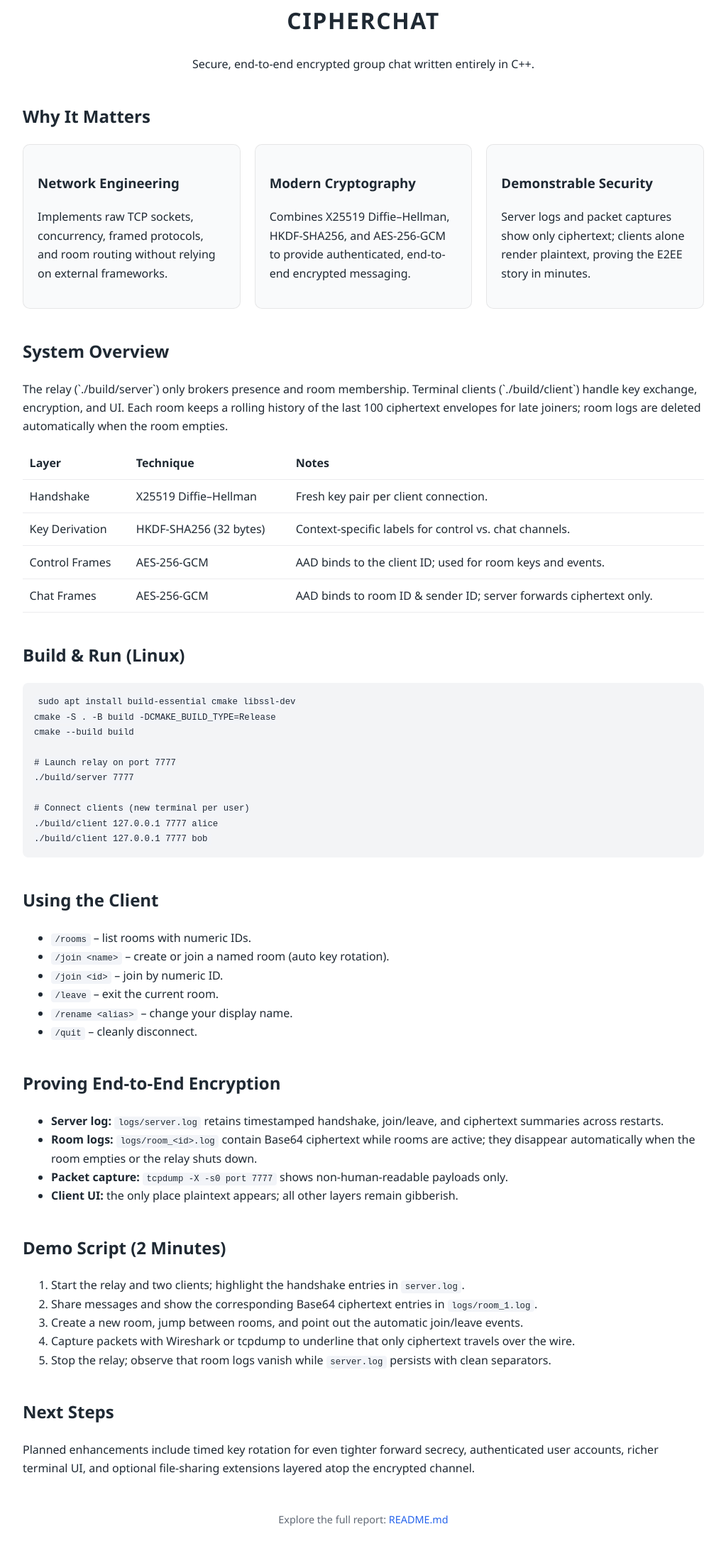
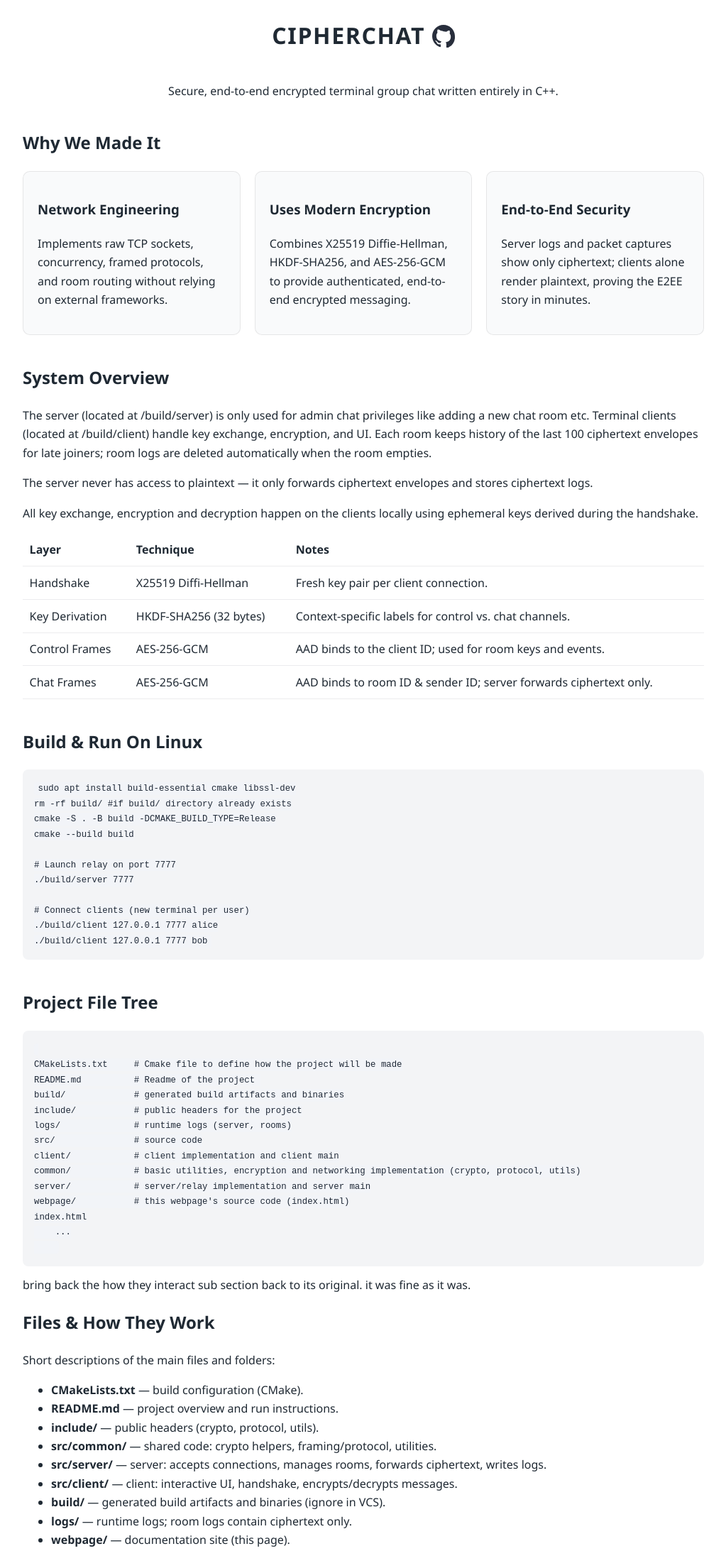
Before and after one commit to WhiteR9se/Cipher-Chat, a plain HTML site: page webpage/index.html in a window 1280 px wide. Shown: the part 37-2222 px from the top of the page at 71% size, without its empty margins (128-1151 px from the left). Drawn offline with Linux system fonts and the light colour scheme.

Commit message:
updated webpage

```diff
--- a/webpage/index.html
+++ b/webpage/index.html
@@ -2,7 +2,7 @@
 <html lang="en">
 <head>
     <meta charset="UTF-8">
-    <title>CipherChat – Project Summary</title>
+    <title>CipherChat</title>
     <style>
         body {
             font-family: "Segoe UI", Roboto, system-ui, -apple-system, sans-serif;
@@ -70,27 +70,58 @@
         a:hover {
             text-decoration: underline;
         }
+        /* Title row with GitHub link */
+        .title-row {
+            display: flex;
+            align-items: center;
+            justify-content: center;
+            gap: 0.6rem;
+        }
+        .github-link {
+            display: inline-flex;
+            align-items: center;
+            color: inherit;
+        }
+        .github-link svg {
+            width: 32px;
+            height: 32px;
+            color: #111827; /* dark gray */
+            opacity: 0.9;
+            transition: opacity 0.15s ease, transform 0.15s ease;
+        }
+        .github-link:hover svg {
+            opacity: 1;
+            transform: translateY(-2px);
+        }
     </style>
 </head>
 <body>
 <header>
-    <h1>CipherChat</h1>
-    <p>Secure, end-to-end encrypted group chat written entirely in C++.</p>
+    <div class="title-row">
+        <h1>CipherChat</h1>
+        <a class="github-link" href="https://github.com/WhiteR9se/Cipher-Chat" target="_blank" rel="noopener noreferrer" aria-label="View the project on GitHub">
+            <!-- Inline GitHub mark (octocat) -->
+       </svg>     <svg viewBox="0 0 16 16" fill="currentColor" aria-hidden="true" focusable="false">
+                <path fill-rule="evenodd" d="M8 0C3.58 0 0 3.58 0 8c0 3.54 2.29 6.53 5.47 7.59.4.07.55-.17.55-.38 0-.19-.01-.82-.01-1.49-2.01.37-2.53-.49-2.69-.94-.09-.23-.48-.94-.82-1.13-.28-.15-.68-.52-.01-.53.63-.01 1.08.58 1.23.82.72 1.2 1.87.85 2.33.65.07-.52.28-.85.51-1.05-1.78-.2-3.64-.89-3.64-3.95 0-.87.31-1.59.82-2.15-.08-.2-.36-1.02.08-2.12 0 0 .67-.21 2.2.82A7.65 7.65 0 018 4.58c.68.003 1.36.092 2 .27 1.53-1.04 2.2-.82 2.2-.82.44 1.10.16 1.92.08 2.12.51.56.82 1.27.82 2.15 0 3.07-1.87 3.75-3.65 3.95.29.25.54.73.54 1.48 0 1.07-.01 1.93-.01 2.2 0 .21.15.46.55.38A8.013 8.013 0 0016 8c0-4.42-3.58-8-8-8z"></path>
+            </svg>
+        </a>
+    </div>
+    <p>Secure, end-to-end encrypted terminal group chat written entirely in C++.</p>
 </header>
 
 <section>
-    <h2>Why It Matters</h2>
+    <h2>Why We Made It</h2>
     <div class="grid">
         <div class="card">
             <h3>Network Engineering</h3>
             <p>Implements raw TCP sockets, concurrency, framed protocols, and room routing without relying on external frameworks.</p>
         </div>
         <div class="card">
-            <h3>Modern Cryptography</h3>
-            <p>Combines X25519 Diffie–Hellman, HKDF-SHA256, and AES-256-GCM to provide authenticated, end-to-end encrypted messaging.</p>
+            <h3>Uses Modern Encryption</h3>
+            <p>Combines X25519 Diffie-Hellman, HKDF-SHA256, and AES-256-GCM to provide authenticated, end-to-end encrypted messaging.</p>
         </div>
         <div class="card">
-            <h3>Demonstrable Security</h3>
+            <h3>End-to-End Security</h3>
             <p>Server logs and packet captures show only ciphertext; clients alone render plaintext, proving the E2EE story in minutes.</p>
         </div>
     </div>
@@ -98,7 +129,9 @@
 
 <section>
     <h2>System Overview</h2>
-    <p>The relay (`./build/server`) only brokers presence and room membership. Terminal clients (`./build/client`) handle key exchange, encryption, and UI. Each room keeps a rolling history of the last 100 ciphertext envelopes for late joiners; room logs are deleted automatically when the room empties.</p>
+    <p>The server (located at /build/server) is only used for admin chat privileges like adding a new chat room etc. Terminal clients (located at /build/client) handle key exchange, encryption, and UI. Each room keeps history of the last 100 ciphertext envelopes for late joiners; room logs are deleted automatically when the room empties.</p>
+        <p>The server never has access to plaintext — it only forwards ciphertext envelopes and stores ciphertext logs.</p>
+        <p>All key exchange, encryption and decryption happen on the clients locally using ephemeral keys derived during the handshake.</p>
     <table>
         <thead>
         <tr>
@@ -110,7 +143,7 @@
         <tbody>
         <tr>
             <td>Handshake</td>
-            <td>X25519 Diffie–Hellman</td>
+            <td>X25519 Diffi-Hellman</td>
             <td>Fresh key pair per client connection.</td>
         </tr>
         <tr>
@@ -133,8 +166,9 @@
 </section>
 
 <section>
-    <h2>Build &amp; Run (Linux)</h2>
+    <h2>Build &amp; Run On Linux</h2>
     <pre><code>sudo apt install build-essential cmake libssl-dev
+rm -rf build/ #if build/ directory already exists
 cmake -S . -B build -DCMAKE_BUILD_TYPE=Release
 cmake --build build
 
@@ -146,8 +180,51 @@ cmake --build build
 ./build/client 127.0.0.1 7777 bob</code></pre>
 </section>
 
+<!-- Project file tree and folder explanations -->
+<section>
+    <h2>Project File Tree</h2>
+    <pre><code>
+CMakeLists.txt     # Cmake file to define how the project will be made
+README.md          # Readme of the project
+build/             # generated build artifacts and binaries
+include/           # public headers for the project
+logs/              # runtime logs (server, rooms)
+src/               # source code
+client/            # client implementation and client main
+common/            # basic utilities, encryption and networking implementation (crypto, protocol, utils)
+server/            # server/relay implementation and server main
+webpage/           # this webpage's source code (index.html)
+index.html
+    ...
+    </code></pre>
+
+<section>bring back the how they interact sub section back to its original. it was fine as it was.
+    <h2>Files &amp; How They Work</h2>
+    <p>Short descriptions of the main files and folders:</p>
+    <ul>
+        <li><strong>CMakeLists.txt</strong> — build configuration (CMake).</li>
+        <li><strong>README.md</strong> — project overview and run instructions.</li>
+        <li><strong>include/</strong> — public headers (crypto, protocol, utils).</li>
+        <li><strong>src/common/</strong> — shared code: crypto helpers, framing/protocol, utilities.</li>
+        <li><strong>src/server/</strong> — server: accepts connections, manages rooms, forwards ciphertext, writes logs.</li>
+        <li><strong>src/client/</strong> — client: interactive UI, handshake, encrypts/decrypts messages.</li>
+        <li><strong>build/</strong> — generated build artifacts and binaries (ignore in VCS).</li>
+        <li><strong>logs/</strong> — runtime logs; room logs contain ciphertext only.</li>
+        <li><strong>webpage/</strong> — documentation site (this page).</li>
+    </ul>
+    <h2>How the pieces interact (brief)</h2>
+    <ol>
+        <li>Startup: run <code>./build/server &lt;port&gt;</code>. The server listens for TCP connections and maintains room state in-memory and ciphertext room logs on disk.</li>
+        <li>Client connects: <code>./build/client &lt;host&gt; &lt;port&gt; &lt;name&gt;</code>. The client opens a TCP connection and initiates a handshake using functions in <code>crypto.cpp</code> and messages defined in <code>protocol.cpp</code>.</li>
+        <li>Handshake: Clients exchange ephemeral X25519 public keys. Each client runs HKDF to derive symmetric keys; these steps happen entirely on the clients (implemented in <code>crypto.cpp</code>), so the server only sees the public keys and handshake metadata, not secrets.</li>
+        <li>Messaging: When a user sends text, the client encrypts the plaintext with the room key (AES-256-GCM) and sends a framed ciphertext packet. The server receives the framed packet and forwards the ciphertext to room peers and appends a Base64 ciphertext entry to the room log. Recipients decrypt locally using their derived keys.</li>
+        <li>Result: At no point does the server perform decryption — server logs and packet captures therefore contain only ciphertext, which you can verify with Wireshark (see the "Proving End-to-End Encryption" section).</li>
+    </ol>
+</section>
+
 <section>
     <h2>Using the Client</h2>
+        Commands that you can input while you have a client ternimal running:-
     <ul>
         <li><code>/rooms</code> – list rooms with numeric IDs.</li>
         <li><code>/join &lt;name&gt;</code> – create or join a named room (auto key rotation).</li>
@@ -160,32 +237,18 @@ cmake --build build
 
 <section>
     <h2>Proving End-to-End Encryption</h2>
-    <ul>
-        <li><strong>Server log:</strong> <code>logs/server.log</code> retains timestamped handshake, join/leave, and ciphertext summaries across restarts.</li>
-        <li><strong>Room logs:</strong> <code>logs/room_&lt;id&gt;.log</code> contain Base64 ciphertext while rooms are active; they disappear automatically when the room empties or the relay shuts down.</li>
-        <li><strong>Packet capture:</strong> <code>tcpdump -X -s0 port 7777</code> shows non-human-readable payloads only.</li>
-        <li><strong>Client UI:</strong> the only place plaintext appears; all other layers remain gibberish.</li>
-    </ul>
-</section>
-
-<section>
-    <h2>Demo Script (2 Minutes)</h2>
+    <p>We are going to prove the end-to-end encryption by spoofing the packets being send to the server.</p>
     <ol>
-        <li>Start the relay and two clients; highlight the handshake entries in <code>server.log</code>.</li>
-        <li>Share messages and show the corresponding Base64 ciphertext entries in <code>logs/room_1.log</code>.</li>
-        <li>Create a new room, jump between rooms, and point out the automatic join/leave events.</li>
-        <li>Capture packets with Wireshark or tcpdump to underline that only ciphertext travels over the wire.</li>
-        <li>Stop the relay; observe that room logs vanish while <code>server.log</code> persists with clean separators.</li>
+        <li>Install Wireshark on your PC.</li>
+        <li>Start a packet capture and set the capture filter (or the GUI capture settings) to the server's IP address and port (for example: <code>host 127.0.0.1 and port 7777</code>).</li>
+        <li>In the packet list, select a TCP packet and choose the <strong>"follow tcp route"</strong> option.</li>
+        <li>Whenever a client sends a message, inspect the <strong>Data</strong> / payload section — you will only see gibberish (ciphertext), not the actual plaintext message.</li>
     </ol>
 </section>
 
-<section>
-    <h2>Next Steps</h2>
-    <p>Planned enhancements include timed key rotation for even tighter forward secrecy, authenticated user accounts, richer terminal UI, and optional file-sharing extensions layered atop the encrypted channel.</p>
-</section>
 
 <footer>
-    <p>Explore the full report: <a href="../README.md">README.md</a></p>
+    <p>Explore the full project source code: <a href="https://github.com/WhiteR9se/Cipher-Chat">Github</a></p>
 </footer>
 </body>
 </html>
```
